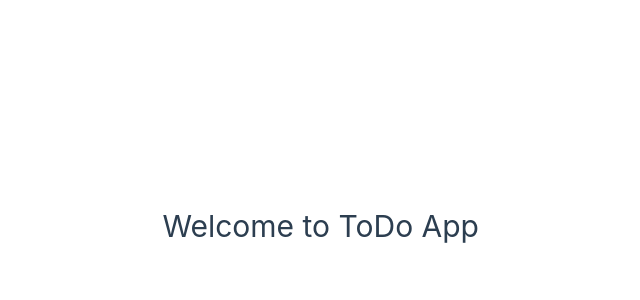
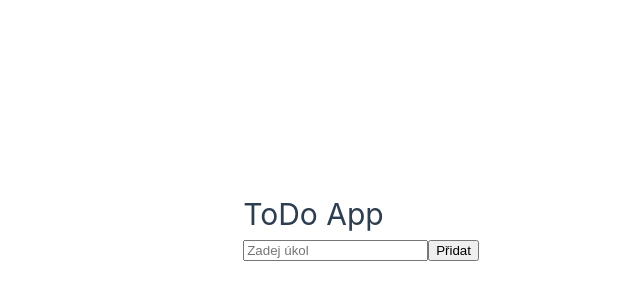
Before and after one commit to LukasKrasny/todo-app, a Vue app: page / in a window 1280 px wide. Shown: the part 174-474 px from the top of the page, without its empty margins (161-801 px from the left). Built offline with nearby package versions, Linux system fonts and the light colour scheme.

Commit message:
Render TodoApp component directly in App.vue

```diff
--- a/src/App.vue
+++ b/src/App.vue
@@ -1,16 +1,18 @@
-<script setup>
-import { RouterLink, RouterView } from 'vue-router';
-</script>
-
 <template>
   <div>
     <header>
 
     </header>
-    <!-- RouterView nám bude renderovat jednotlivé stránky -->
-    <RouterView />
+
+    <!-- Tady už zavoláme naši komponentu -->
+    <TodoApp />
   </div>
 </template>
+
+<script setup>
+// Importujeme komponentu z cesty, kde máš soubor TodoApp.vue
+import TodoApp from './components/ToDoApp.vue';
+</script>
 
 <style scoped>
 
--- /dev/null
+++ b/src/components/ToDoApp.vue
@@ -0,0 +1,80 @@
+<template>
+    <div class="max-w-md mx-auto p-4">
+        <!-- Nadpis aplikace -->
+        <h1 class="text-2xl font-bold mb-4">ToDo App</h1>
+
+        <!-- Formulář pro přidání nového úkolu -->
+        <div class="mb-4">
+            <!-- v-model propojí hodnotu inputu s proměnnou newTask -->
+            <input
+                v-model="newTask"
+                    @keyup.enter="addTask"
+                    placeholder="Zadej úkol"
+                    class="border rounded p-2 w-full"
+            />
+            <!-- @keyup.enter="addTask" umožňuje přidat úkol i stiskem Enter -->
+            <!-- Tlačítko pro přidání úkolu -->
+            <button @click="addTask" class="mt-2 bg-blue-500 text-white px-4 py-2 rounded">Přidat</button>
+        </div>
+
+        <!-- Seznam úkolů -->
+        <ul>
+            <!-- v-for pro iteraci přes všechny úkoly -->
+            <li v-for="(task, index) in tasks" :key="index" class="flex justify-between items-center mb-2">
+
+                <!-- Zobrazení úkolu pokud není v režimu editace -->
+                <div v-if="!task.editing">{{ task.text }}</div>
+
+                <!-- Formulář pro úpravu úkolu -->
+                <div v-else>
+                    <input v-model="task.text" class="border rounded p-1"/>
+                    <button @click="task.editing = false" class="ml-2 bg-green-500 text-white px-2 py-1 rounded">Uložit</button>
+                </div>
+
+                <!-- Akční tlačítka pro editaci a smazání -->
+                <div>
+                    <button @click="editTask(task)" class="mr-2 text-yellow-500">✏️</button>
+                    <button @click="deleteTask(index)" class="text-red-500">🗑️</button>
+                </div>
+            </li>
+        </ul>
+    </div>
+</template>
+
+<script setup>
+// Importujeme ref z Vue 3 (Composition API)
+import { ref } from 'vue';
+
+// tasks je reaktivní pole všech úkolů
+const tasks = ref([])
+const newTask = ref('')
+
+// Funkce pro přidání úkolu
+function addTask() {
+    // Pokud je vstup prázdný, nic se nepřidá
+    if (newTask.value.trim() === '') return
+
+    // Přidáme nový úkol do pole tasks
+    tasks.value.push({
+    text: newTask.value,  // samotný text úkolu
+    editing: false        // zda je úkol v režimu editace
+    })
+
+    // Po přidání vyprázdníme input
+    newTask.value = ''
+}
+
+// Funkce pro smazání úkolu
+function deleteTask (index) {
+    tasks.value.splice(index, 1)
+}
+
+// Funkce pro zapnutí režimu editace u konkrétního úkolu
+function editTask (task) {
+    task.editing = true
+}
+</script>
+
+<style scoped>
+
+</style>
```
